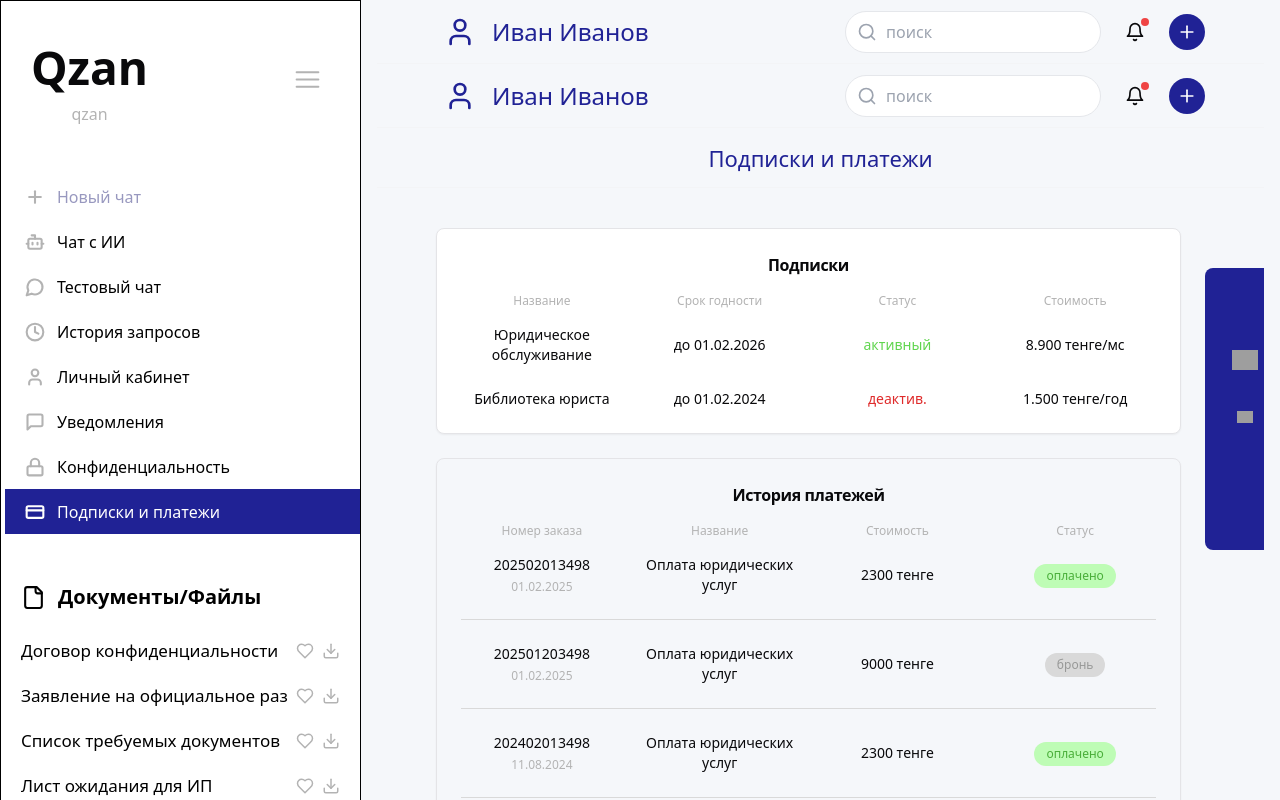
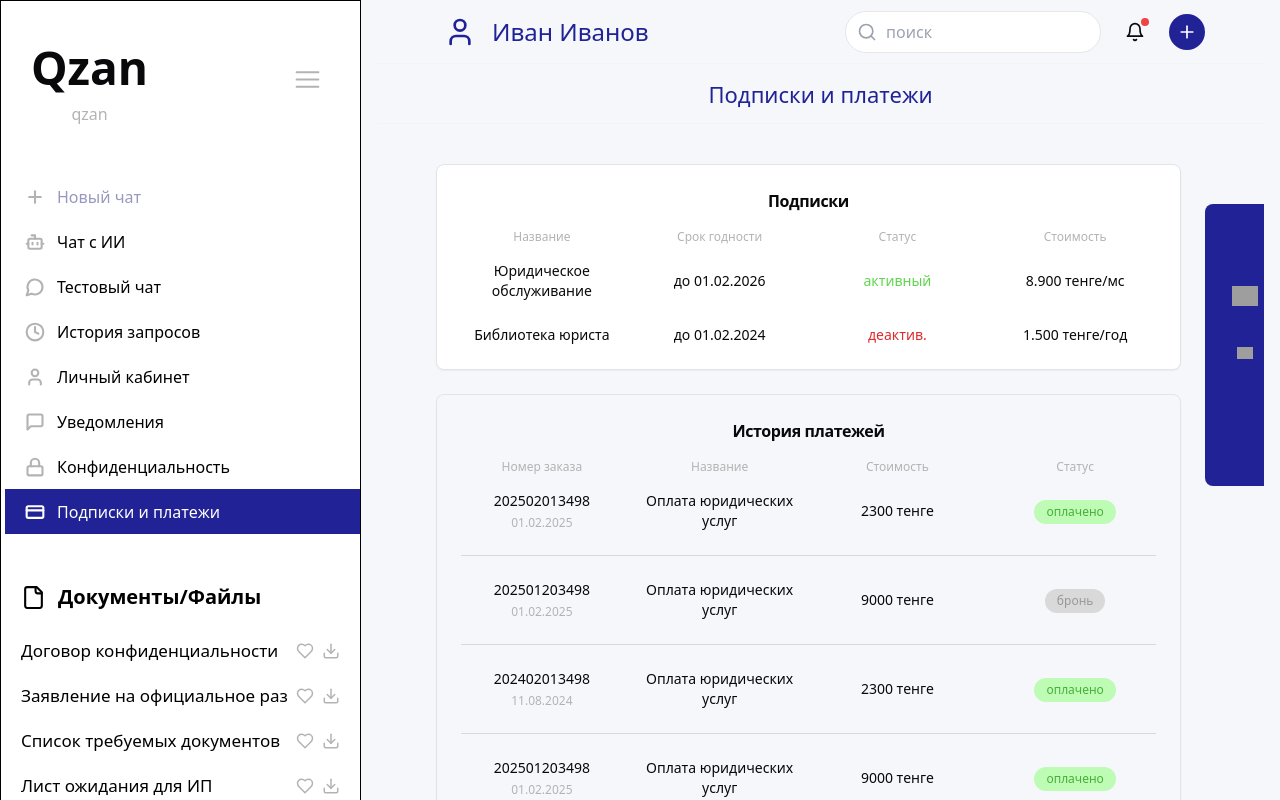
Before and after one commit to baltabekpro/qzan-01, a React (Vite) app: page /subscriptions in a window 1280 px wide. Built offline with nearby package versions, Linux system fonts and the light colour scheme; grey boxes are pictures that could not be loaded.

Commit message:
Remove duplicated section
The prompt asks why a section of code is duplicated.  This commit message assumes the duplication will be removed.

```diff
--- a/src/pages/SubscriptionsPage.tsx
+++ b/src/pages/SubscriptionsPage.tsx
@@ -1,5 +1,4 @@
 
-import { Header } from "@/components/Header";
 import { SubscriptionTable } from "@/components/subscriptions/SubscriptionTable";
 import { PaymentHistory } from "@/components/subscriptions/PaymentHistory";
 import { PaymentCards } from "@/components/subscriptions/PaymentCards";
@@ -9,8 +8,6 @@ export default function SubscriptionsPage() {
     <div className="min-h-screen w-full bg-[#F5F7FA]">
       <div className="flex h-full">
         <div className="flex-1 h-full flex flex-col max-w-[1559px] mx-auto">
-          <Header />
-
           {/* Breadcrumb centered with improved responsiveness */}
           <div className="h-[60px] border-b border-gray-100 flex items-center justify-center px-4">
             <span className="text-lg sm:text-xl lg:text-[22px] leading-[26px] text-[#202295]">
```
